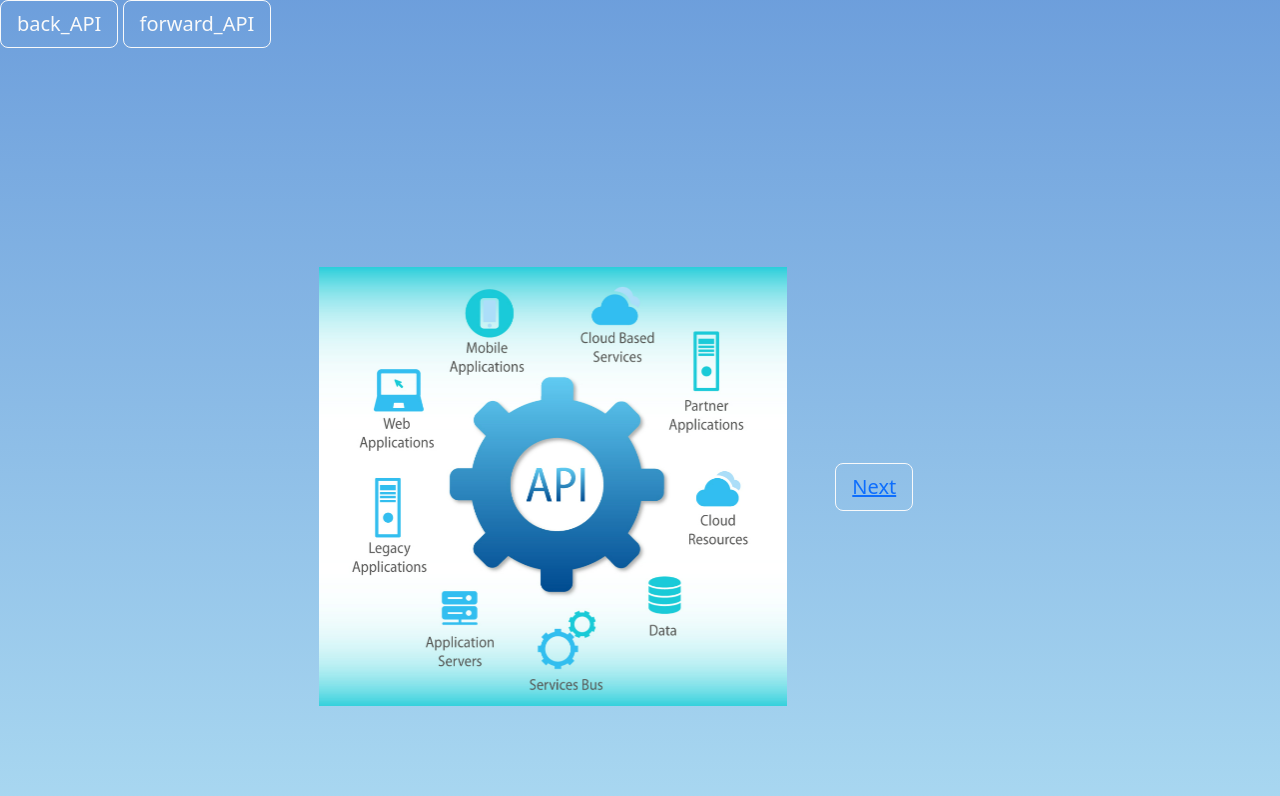
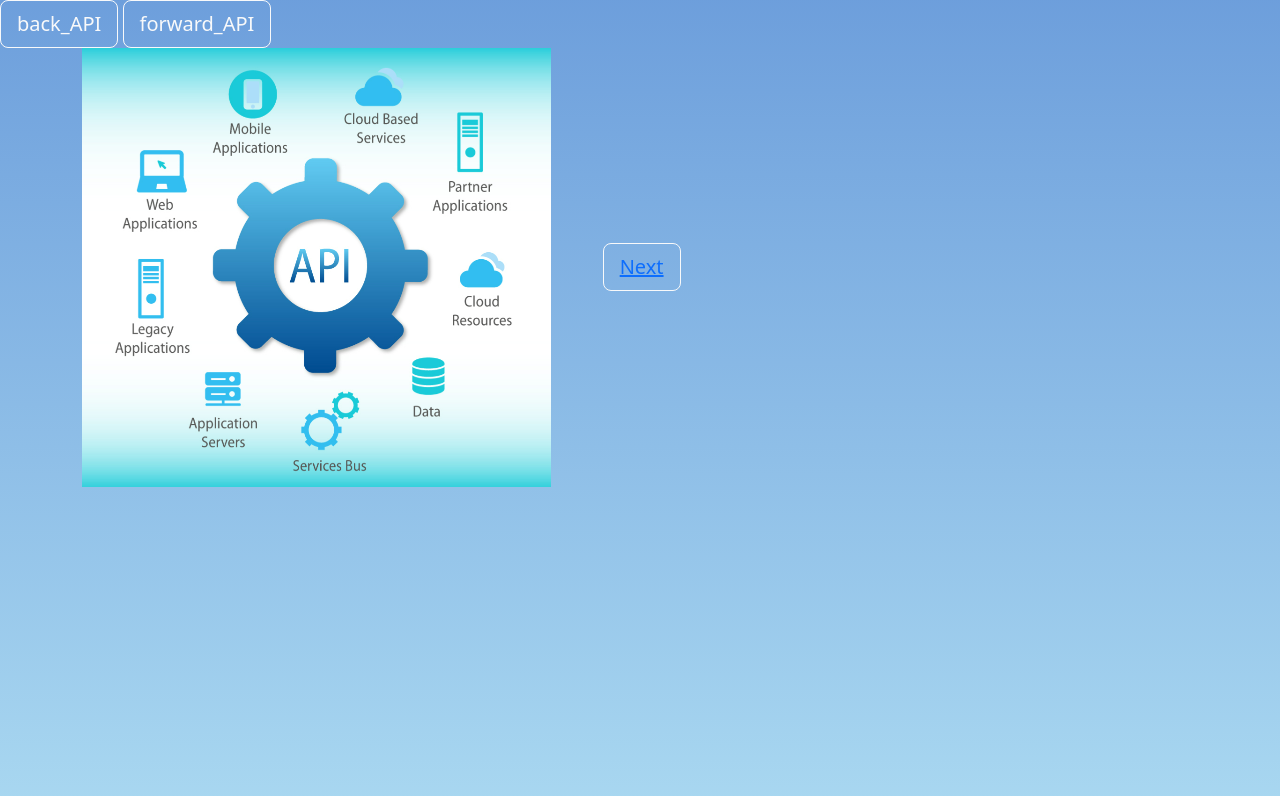
Before and after one commit to charles017/activity_API, a plain HTML site: page index.html in a window 1280 px wide. Drawn offline with nearby package versions, Linux system fonts and the light colour scheme.

Commit message:
Update index.html

```diff
--- a/index.html
+++ b/index.html
@@ -39,7 +39,7 @@
     </button>
     <div class="container">
       <div class="row">
-        <div class="col-sm-12 d-flex justify-content-center align-items-center">
+        <div class="col-sm-12">
           <img src="./Screenshot 2023-06-30 090735.png" height="50%" />
           <button type="button" class="btn btn-outline-light btn-lg mx-5">
             <a href="./api.html">Next</a>
```
